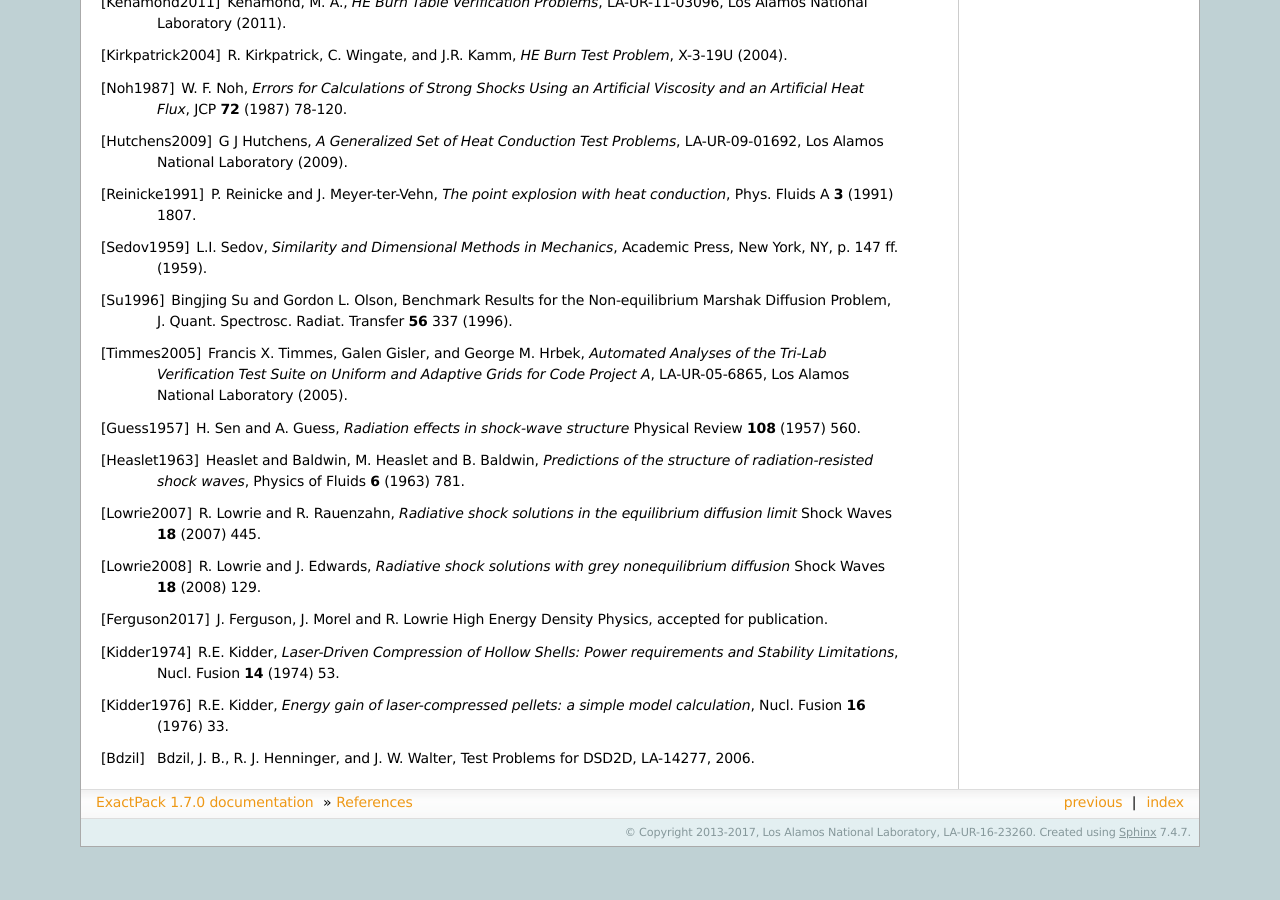
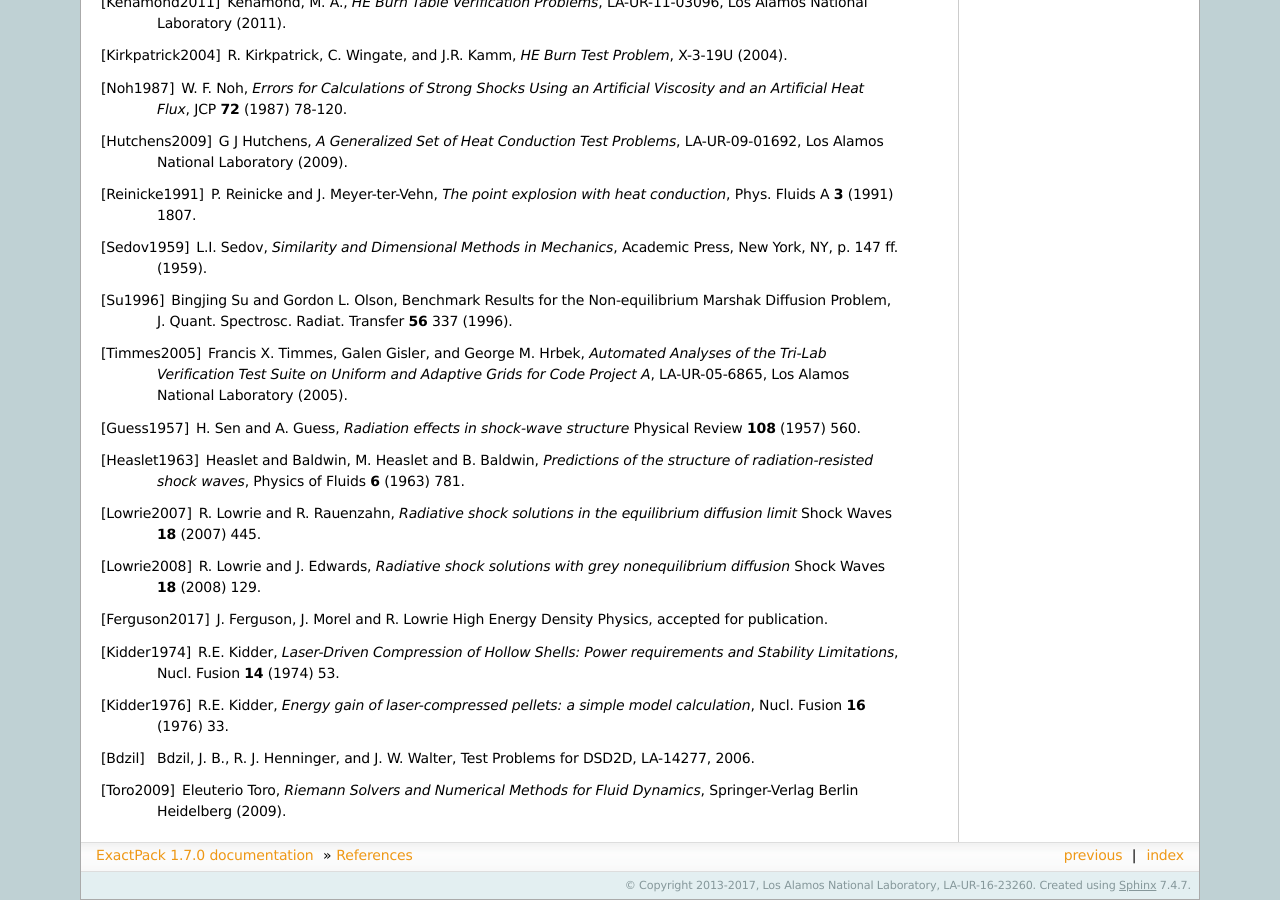
Before and after one commit to lanl/ExactPack, a Sphinx documentation site: the page built from doc/source/references.rst, in a window 1280 px wide and 900 px high, scrolled down 950 px. Built offline with Sphinx 7.4.7, drawn with Linux system fonts in a browser that asks for light colours; before the commit the page ends 1797 px from its top, so only the background shows below that.

Commit message:
Fix documentation errors.

```diff
--- a/doc/source/references.rst
+++ b/doc/source/references.rst
@@ -167,3 +167,8 @@ References
 
 .. [Bdzil]
    Bdzil, J. B., R. J. Henninger, and J. W. Walter, Test Problems for DSD2D, LA-14277, 2006.
+
+.. [Toro2009]
+   Eleuterio Toro,
+   *Riemann Solvers and Numerical Methods for Fluid Dynamics*,
+   Springer-Verlag Berlin Heidelberg (2009).
--- a/doc/source/solvers/riemann.rst
+++ b/doc/source/solvers/riemann.rst
@@ -7,7 +7,7 @@ The Riemann Problem
 :mod:`exactpack.solvers.riemann.riemann`
 ----------------------------------------
 
-.. automodule:: exactpack.solvers.riemann.kamm
+.. automodule:: exactpack.solvers.riemann.riemann
    :members:
 
 :mod:`exactpack.contrib.riemann_jwl.kamm`
```
